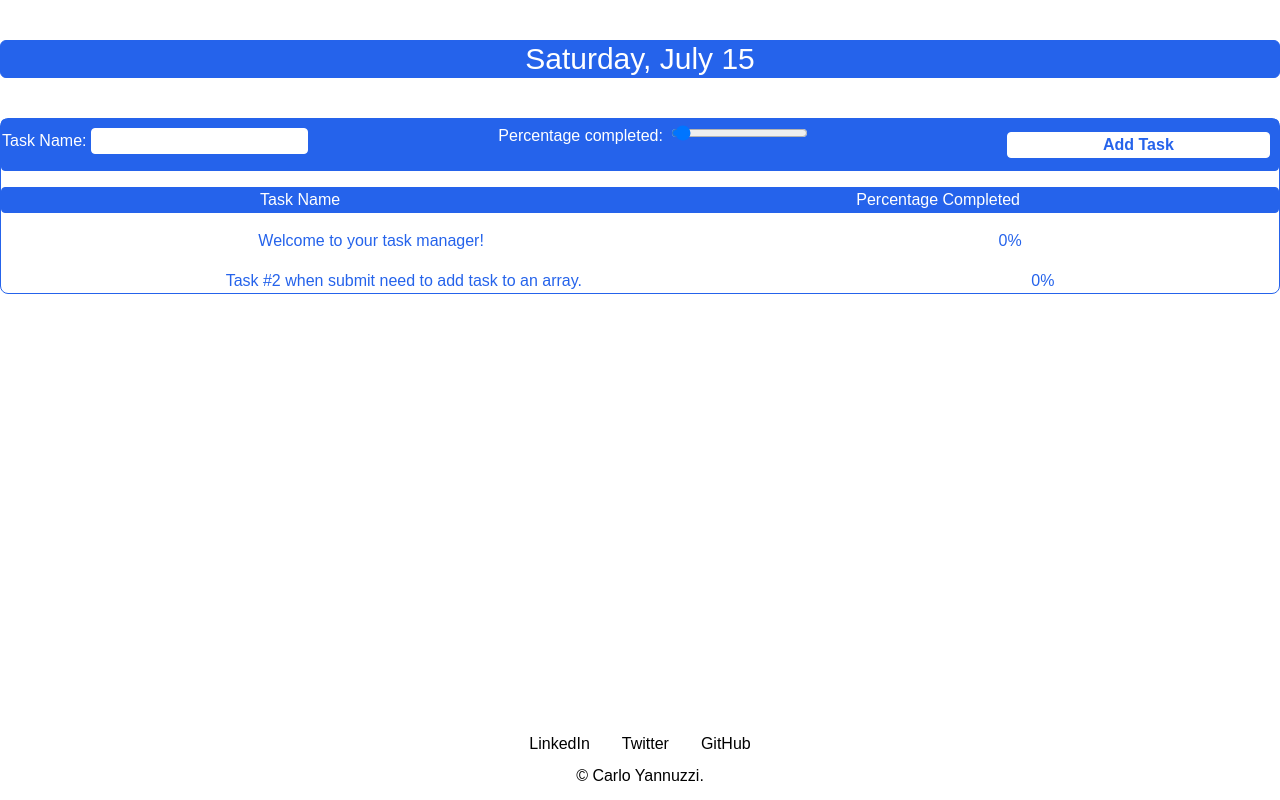
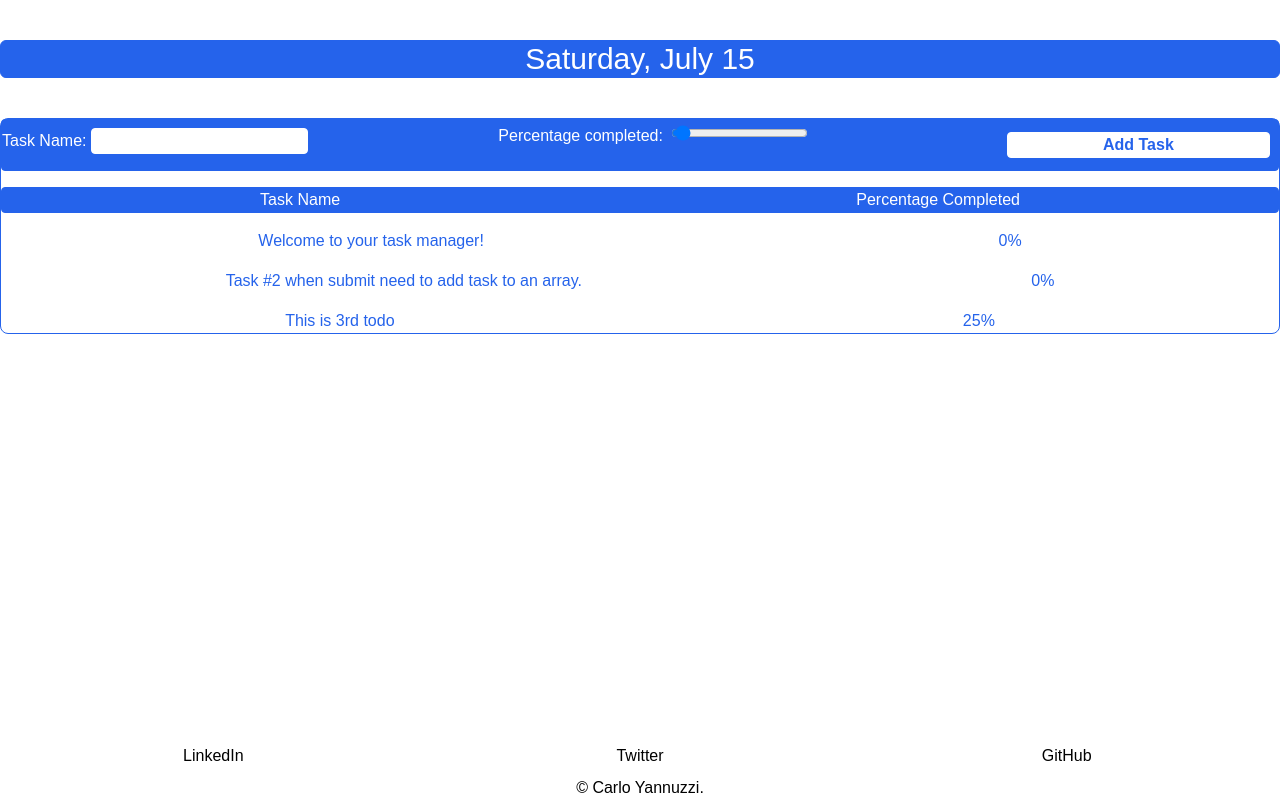
Before and after one commit to carlogy/Tasks, a Next.js app: page / in a window 1280 px wide. Built offline with nearby package versions, Linux system fonts and the light colour scheme.

Commit message:
added iterator to populate tasks, updated footer styling.

```diff
--- a/src/TasksList.js
+++ b/src/TasksList.js
@@ -9,6 +9,11 @@ const tasks = [{
     id: 1,
     title: "Task #2 when submit need to add task to an array.",
     percent: 0,
+  },
+  {
+
+    title: "This is 3rd todo",
+    percent: 25,
   }
 ]
 
--- a/src/pages/components/Body.jsx
+++ b/src/pages/components/Body.jsx
@@ -1,7 +1,7 @@
 import React from 'react';
 import Taskform from './Taskform';
 import Tasks from './Tasks';
-import tasks from '../../TasksList';
+import tasks from '@/TasksList';
 
 
 
--- a/src/pages/components/Footer.jsx
+++ b/src/pages/components/Footer.jsx
@@ -3,11 +3,14 @@ import React from 'react';
 
 function Footer() {
   return (
-    <div className="flex-box text-center bottom-0 absolute left-0 right-0 mb-3">
-    <Link className='inline-flex  px-4 py-2' href="https://www.linkedin.com/in/carlogyannuzzi/">LinkedIn</Link>
-    <Link className="inline-flex  px-4 py-2 " href="https://twitter.com/1carlogy">Twitter</Link>
-    <Link className="inline-flex  px-4 py-2" href="https://github.com/carlogy">GitHub</Link>
-    <p className=" items-center">© Carlo Yannuzzi.</p>
+    <div className='w-full fixed bottom-0'>
+    <div className="flex text-center ">
+    <Link className='flex-1  px-4 py-2' href="https://www.linkedin.com/in/carlogyannuzzi/">LinkedIn</Link>
+    <Link className="flex-1  px-4 py-2 " href="https://twitter.com/1carlogy">Twitter</Link>
+    <Link className="flex-1  px-4 py-2" href="https://github.com/carlogy">GitHub</Link>
+
+  </div>
+  <p className="text-center">© Carlo Yannuzzi.</p>
   </div>
   )
 }
--- a/src/pages/components/TaskItem.jsx
+++ b/src/pages/components/TaskItem.jsx
@@ -1,5 +1,7 @@
 import React, { useState } from "react";
 import Card from "./Card";
+import tasks from "@/TasksList";
+
 
 
 const TaskItem = (props) => {
@@ -19,7 +21,7 @@ return (
         {/* <div className='mx-auto'>
             <h2>{props.notes}</h2>
         </div> */}
-        <div className='flex-auto'        >
+        <div className='flex-auto'>
             <h2 onClick={clickHandler}
             >{percent}%</h2>
         </div>
--- a/src/pages/components/Taskform.jsx
+++ b/src/pages/components/Taskform.jsx
@@ -36,14 +36,14 @@ const percentHandler = (event) => {
   })
 }
 
+
 const submitHandler = (event) => {
   event.preventDefault();
 
-  const id = tasks[tasks.length];
+
 
   const taskData = {
-
-    id: id,
+    // id: id,
     title: userInput.enteredTitle,
     // notes: userInput.enteredNotes,
     percentComplete: userInput.enteredPercentage,
--- a/src/pages/components/Tasks.jsx
+++ b/src/pages/components/Tasks.jsx
@@ -2,24 +2,28 @@ import React, { useState } from "react";
 import Card from './Card';
 import TaskItem from './TaskItem';
 import ListHeader from './ListHeader'
+import tasks from "@/TasksList";
+
+
+
 
 
 const Tasks = (props) => {
 
 
+
     return (
         <Card>
+         <ListHeader />
 
-        <ListHeader />
-        <TaskItem
-            title={props.items?.[0].title}
-            // notes={props.items?.[0].notes}
-            percent={props.items?.[0].percent}
-         />
-         <TaskItem
-            title={props.items?.[1].title}
-            percent={props.items?.[1].percent} />
 
+         {tasks.map((item) => (
+            <TaskItem
+                key={item.id}
+                title={item.title}
+                percent={item.percent} />
+         )
+         )}
         </Card>
     )
 }
```
